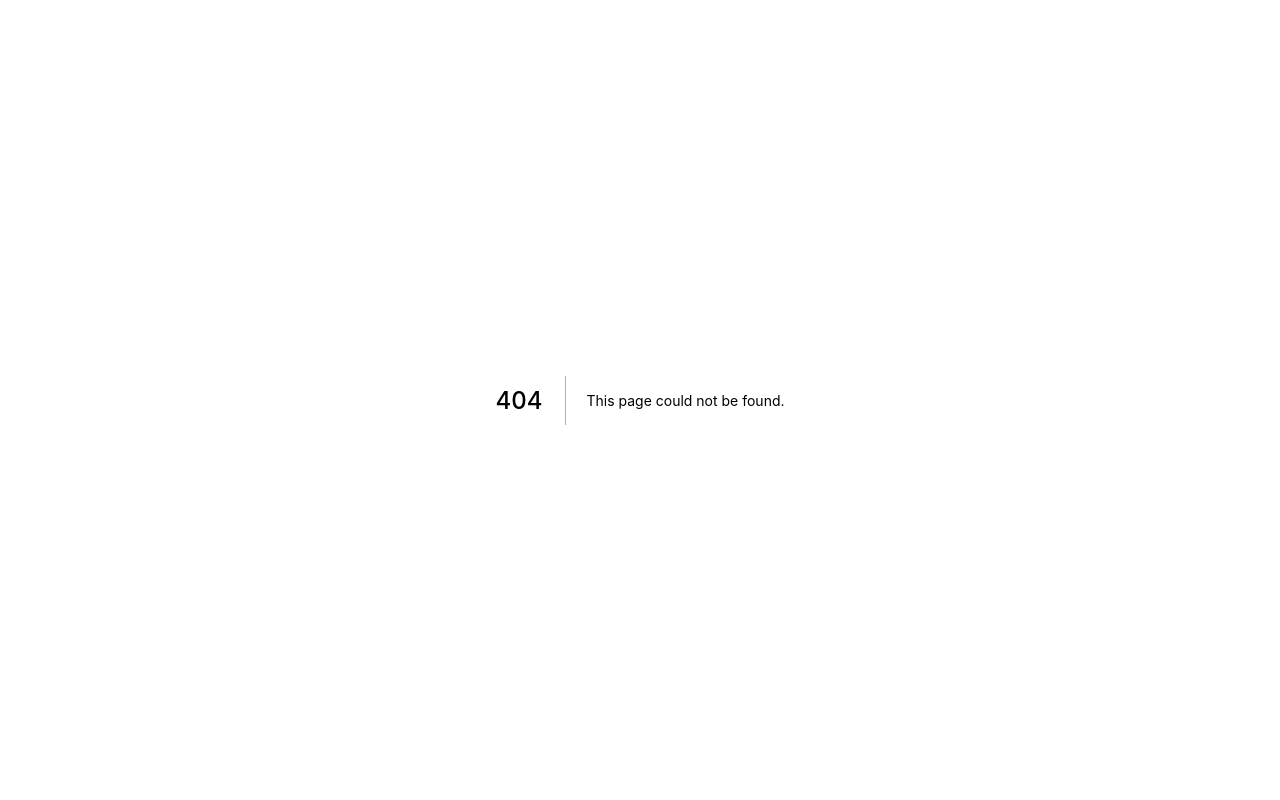
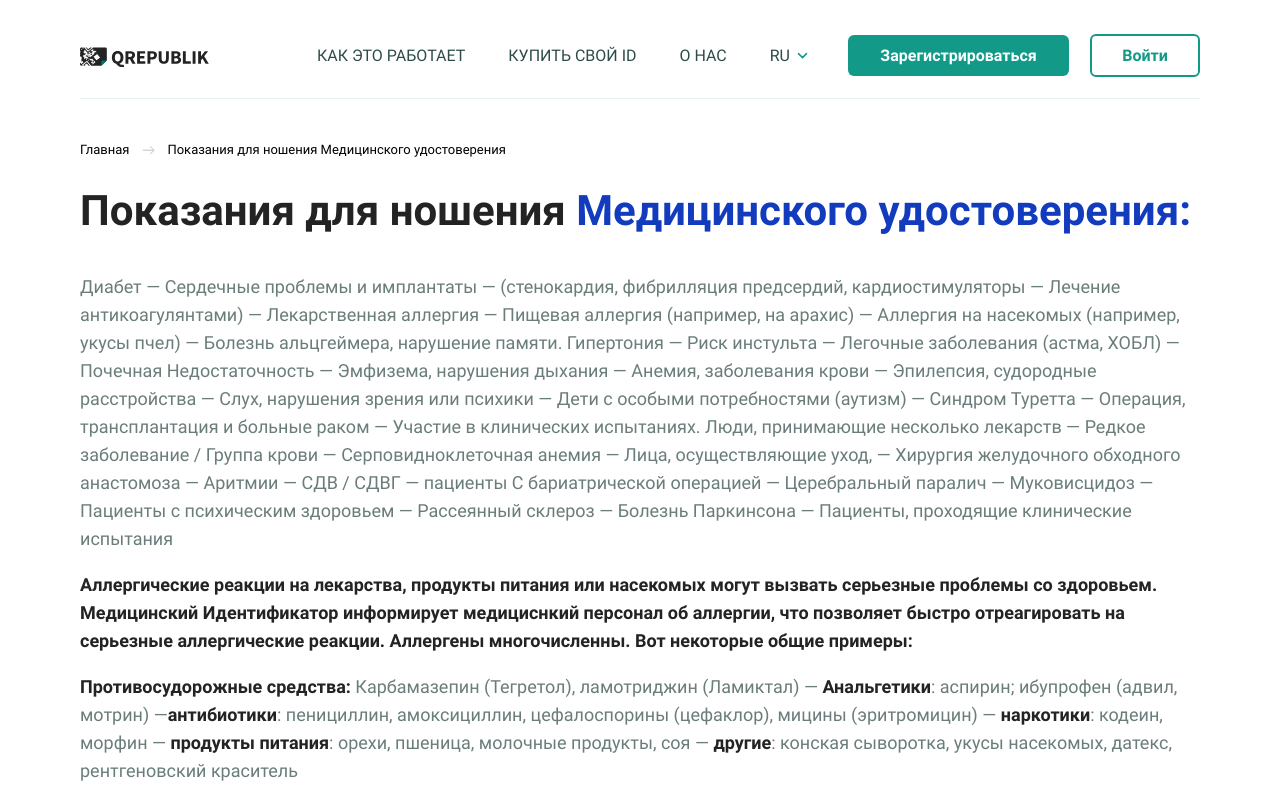
Before and after one commit to el-tumakov/QRepublik, a Next.js app: page /indications-for-wearing in a window 1280 px wide. Before the commit this address had no page. Shown: the top 800 px of the page. Built offline with nearby package versions, Linux system fonts and the light colour scheme.

Commit message:
Добавляет страницу IndicationsForWearing

```diff
--- a/components/footer/footer.js
+++ b/components/footer/footer.js
@@ -10,7 +10,7 @@ const Footer = () => (
           <h3 className={styles.title}>Поддержка</h3>
           <ul className={styles.list}>
             <li className={styles.item}>
-              <Link href="#">
+              <Link href="/indications-for-wearing">
                 <a className={styles.link}>
                   Показания для ношения Медицинского удостоверения
                 </a>
--- /dev/null
+++ b/components/indications-for-wearing/indications-for-wearing.js
@@ -0,0 +1,50 @@
+import styles from "./indications-for-wearing.module.scss";
+
+const IndicationsForWearing = () => (
+  <section className={styles.indications}>
+    <div className={styles.wrap}>
+      <h1 className={styles.title}>
+        Показания для ношения{" "}
+        <span className={styles.accent}>Медицинского удостоверения:</span>
+      </h1>
+      <p>
+        Диабет — Сердечные проблемы и имплантаты — (стенокардия, фибрилляция
+        предсердий, кардиостимуляторы — Лечение антикоагулянтами) —
+        Лекарственная аллергия — Пищевая аллергия (например, на арахис) —
+        Аллергия на насекомых (например, укусы пчел) — Болезнь альцгеймера,
+        нарушение памяти. Гипертония — Риск инстульта — Легочные заболевания
+        (астма, ХОБЛ) — Почечная Недостаточность — Эмфизема, нарушения дыхания —
+        Анемия, заболевания крови — Эпилепсия, судородные расстройства — Слух,
+        нарушения зрения или психики — Дети с особыми потребностями (аутизм) —
+        Синдром Туретта — Операция, трансплантация и больные раком — Участие в
+        клинических испытаниях. Люди, принимающие несколько лекарств — Редкое
+        заболевание / Группа крови — Серповидноклеточная анемия — Лица,
+        осуществляющие уход, — Хирургия желудочного обходного анастомоза —
+        Аритмии — СДВ / СДВГ — пациенты С бариатрической операцией —
+        Церебральный паралич — Муковисцидоз — Пациенты с психическим здоровьем —
+        Рассеянный склероз — Болезнь Паркинсона — Пациенты, проходящие
+        клинические испытания
+      </p>
+      <p>
+        <b>
+          Аллергические реакции на лекарства, продукты питания или насекомых
+          могут вызвать серьезные проблемы со здоровьем. Медицинский
+          Идентификатор информирует медициснкий персонал об аллергии, что
+          позволяет быстро отреагировать на серьезные аллергические реакции.
+          Аллергены многочисленны. Вот некоторые общие примеры:
+        </b>
+      </p>
+      <p>
+        <b>Противосудорожные средства:</b> Карбамазепин (Тегретол), ламотриджин
+        (Ламиктал) — <b>Анальгетики</b>: аспирин; ибупрофен (адвил, мотрин) —
+        <b>антибиотики</b>: пенициллин, амоксициллин, цефалоспорины (цефаклор),
+        мицины (эритромицин) — <b>наркотики</b>: кодеин, морфин —{" "}
+        <b>продукты питания</b>: орехи, пшеница, молочные продукты, соя —{" "}
+        <b>другие</b>: конская сыворотка, укусы насекомых, датекс, рентгеновский
+        краситель
+      </p>
+    </div>
+  </section>
+);
+
+export default IndicationsForWearing;
--- /dev/null
+++ b/components/indications-for-wearing/indications-for-wearing.module.scss
@@ -0,0 +1,30 @@
+@import "../../styles/variables.scss";
+@import "../../styles/mixins.scss";
+
+.indications {
+  font-size: 18px;
+  line-height: 28px;
+  color: $font-main;
+
+  b {
+    color: $font-dark;
+  }
+}
+
+.wrap {
+  @include wrapper;
+}
+
+.title {
+  @include section-title;
+}
+
+.accent {
+  color: $second-accent;
+}
+
+@media (max-width: $tablet-width) {
+  .indications {
+    text-align: center;
+  }
+}
--- /dev/null
+++ b/pages/indications-for-wearing.js
@@ -0,0 +1,22 @@
+import Head from "next/head";
+import Breadcrumbs from "../components/breadcrumbs/breadcrumbs";
+import IndicationsForWearing from "../components/indications-for-wearing/indications-for-wearing";
+import Layout from "../components/layout/layout";
+
+const IndicationsForWearingPage = () => (
+  <Layout>
+    <Head>
+      <title>Показания для ношения медицинского удостоверения</title>
+      <meta
+        name="description"
+        content="Показания для ношения медицинского удостоверения"
+      />
+    </Head>
+    <Breadcrumbs>
+      <p>Показания для ношения Медицинского удостоверения</p>
+    </Breadcrumbs>
+    <IndicationsForWearing />
+  </Layout>
+);
+
+export default IndicationsForWearingPage;
```
